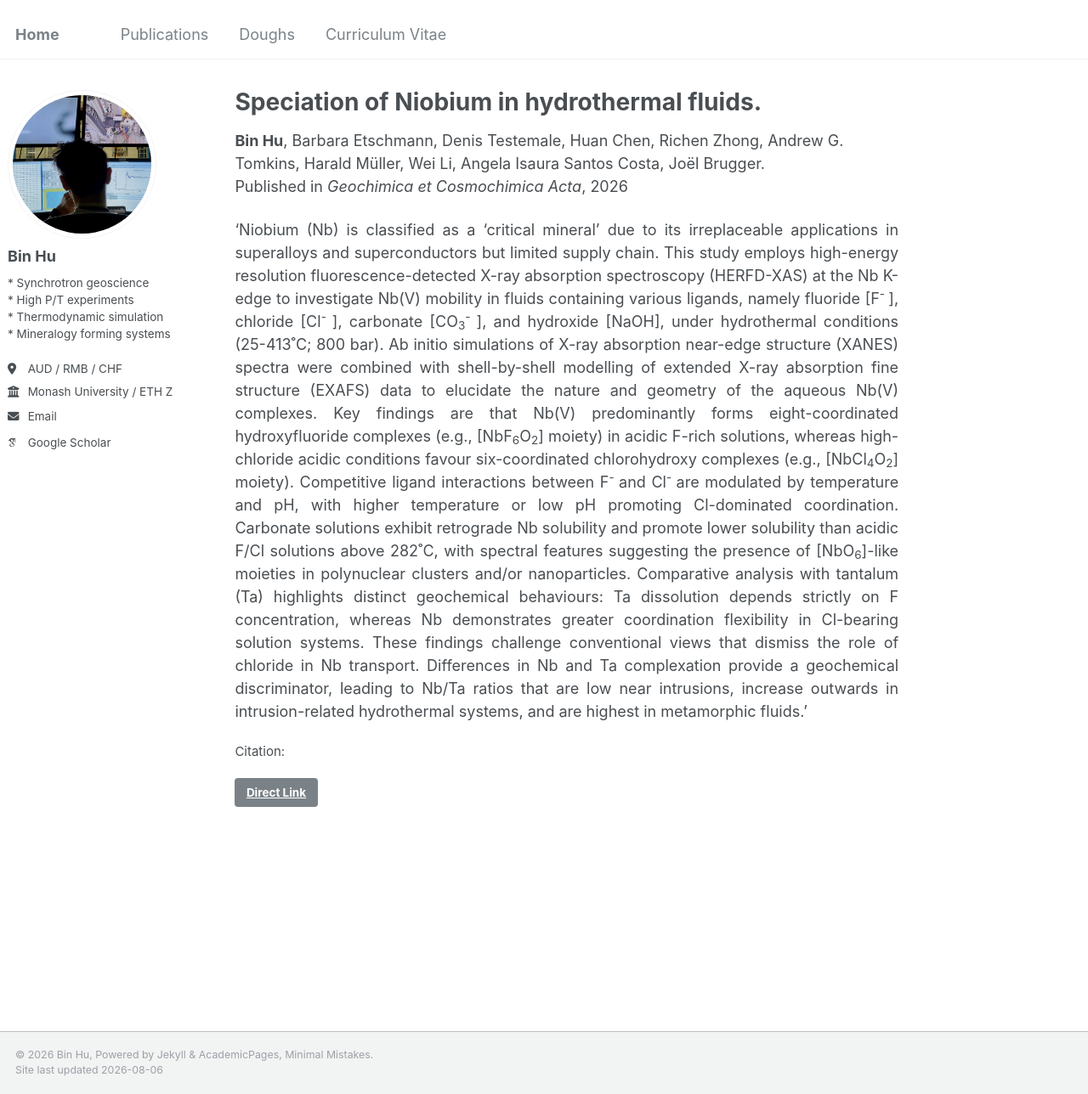
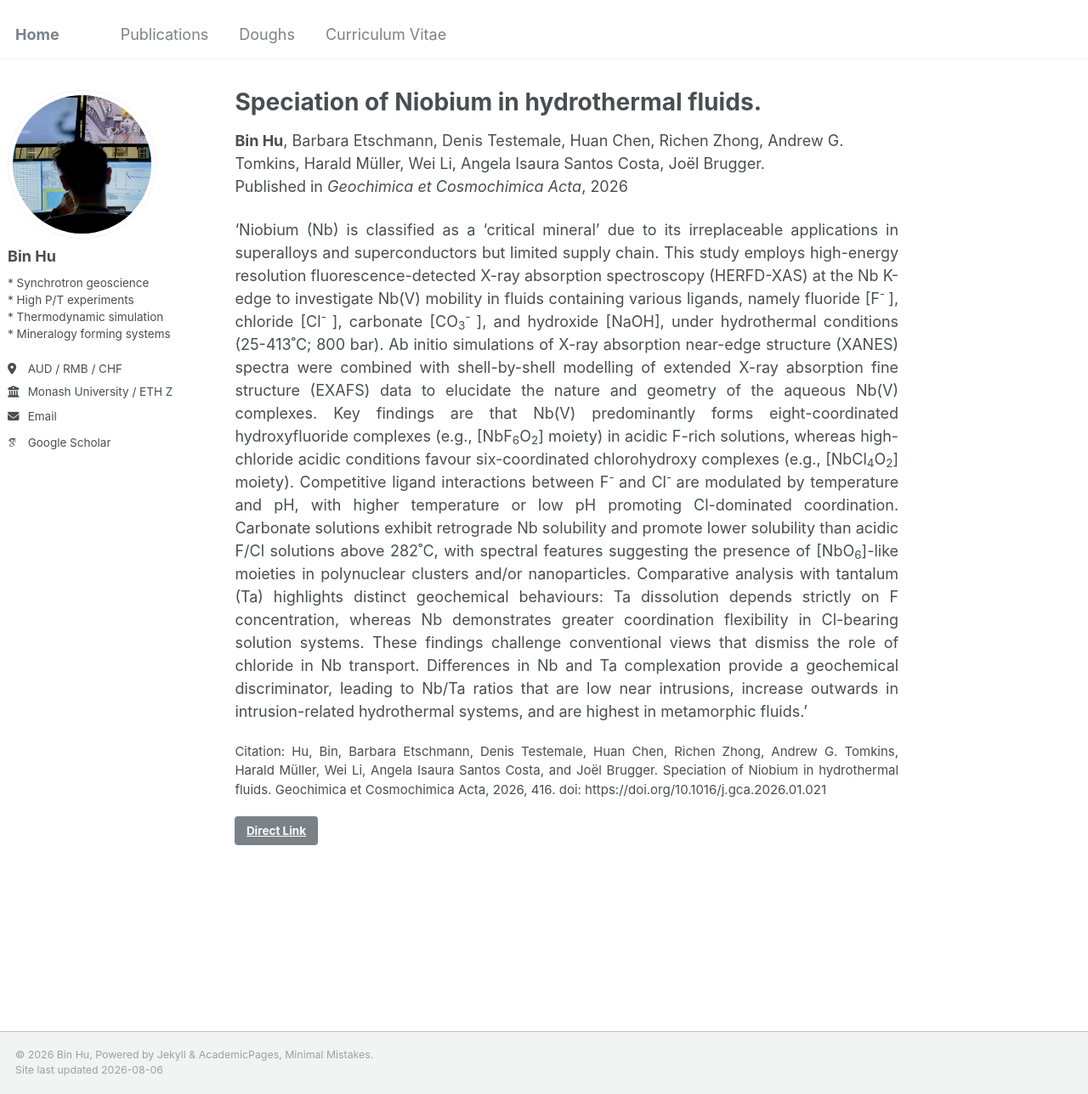
Before and after one commit to bhchemx/bhchemx.github.io, a Jekyll site: the page built from _publications/2026-01-12-GCA-Nb.md, in a window 1280 px wide and 1288 px high. Shown: the whole window at 85% size. Built offline with Jekyll 4.4.1, drawn with Linux system fonts in a browser that asks for light colours; some web fonts are replaced.

Commit message:
Update 2026-01-12-GCA-Nb.md

```diff
--- a/_publications/2026-01-12-GCA-Nb.md
+++ b/_publications/2026-01-12-GCA-Nb.md
@@ -9,7 +9,7 @@ permalink: /publication/2026-01-12-GCA-Nb
 venue: "Geochimica et Cosmochimica Acta"
 link: 'https://www.sciencedirect.com/science/article/pii/S0016703726000219?via%3Dihub'
 authors: "<strong>Bin Hu</strong>, Barbara Etschmann, Denis Testemale, Huan Chen, Richen Zhong, Andrew G. Tomkins, Harald Müller, Wei Li, Angela Isaura Santos Costa, Joël Brugger."
-citation: ""
+citation: "Hu, Bin, Barbara Etschmann, Denis Testemale, Huan Chen, Richen Zhong, Andrew G. Tomkins, Harald Müller, Wei Li, Angela Isaura Santos Costa, and Joël Brugger. Speciation of Niobium in hydrothermal fluids. Geochimica et Cosmochimica Acta, 2026, 416. doi: https://doi.org/10.1016/j.gca.2026.01.021"
 date: 2026-01-12
 ---
 
```
